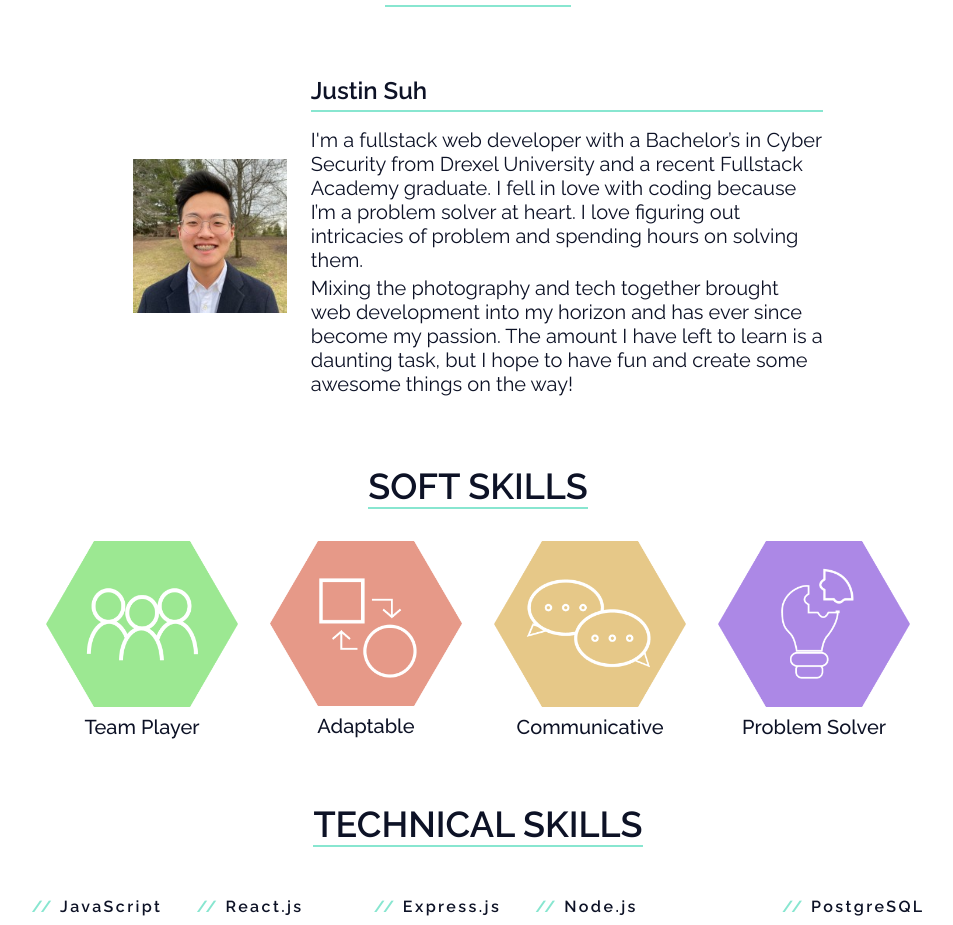
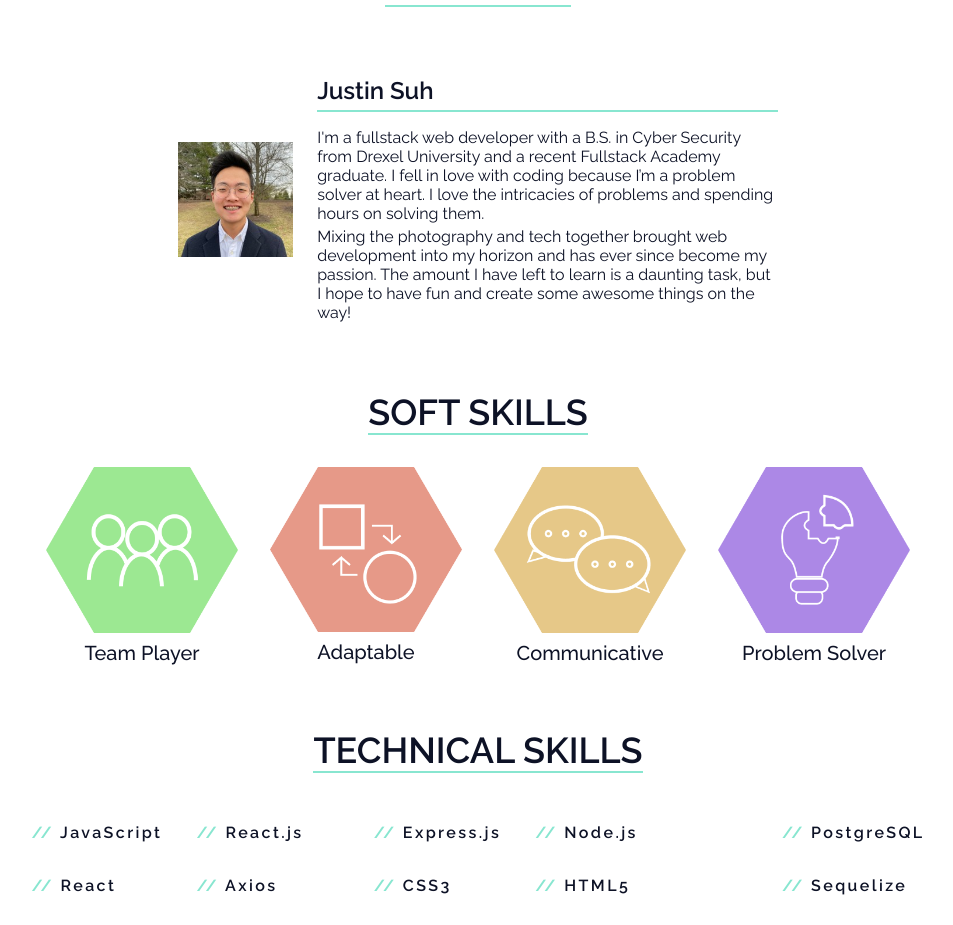
Before and after one commit to justindjsuh/portfolio-site, a React (Create React App) app: page / in a window 1280 px wide. Shown: the part 928-1853 px from the top of the page, without its empty margins (162-1115 px from the left). Built offline with nearby package versions, Linux system fonts and the light colour scheme.

Commit message:
styling changes

```diff
--- a/public/style.css
+++ b/public/style.css
@@ -267,11 +267,12 @@ a {
   display: flex;
   justify-content: center;
   align-items: center;
-  width: 80%;
+  width: 60%;
 }
 
 .about_me {
   margin-left: 1.5rem;
+  width: 60%;
 }
 
 .about_me p:first-child {
@@ -280,7 +281,7 @@ a {
 }
 
 .about_me p {
-  font-size: 20px;
+  font-size: 16px;
   margin: 0.3rem 0;
 }
 
@@ -293,10 +294,6 @@ a {
   border: 1px solid var(--ACCENT);
   margin: 0;
   margin-bottom: 1rem;
-}
-
-.about_me {
-  width: 50%;
 }
 
 .soft_skills_header {
--- a/src/features/About.js
+++ b/src/features/About.js
@@ -54,11 +54,10 @@ const About = (props) => {
             <p>Justin Suh</p>
             <hr />
             <p>
-              I'm a fullstack web developer with a Bachelor’s in Cyber Security
-              from Drexel University and a recent Fullstack Academy graduate. I
-              fell in love with coding because I’m a problem solver at heart. I
-              love figuring out intricacies of problem and spending hours on
-              solving them.
+              I'm a fullstack web developer with a B.S. in Cyber Security from
+              Drexel University and a recent Fullstack Academy graduate. I fell
+              in love with coding because I’m a problem solver at heart. I love
+              the intricacies of problems and spending hours on solving them.
             </p>
             <p>
               Mixing the photography and tech together brought web development
```
